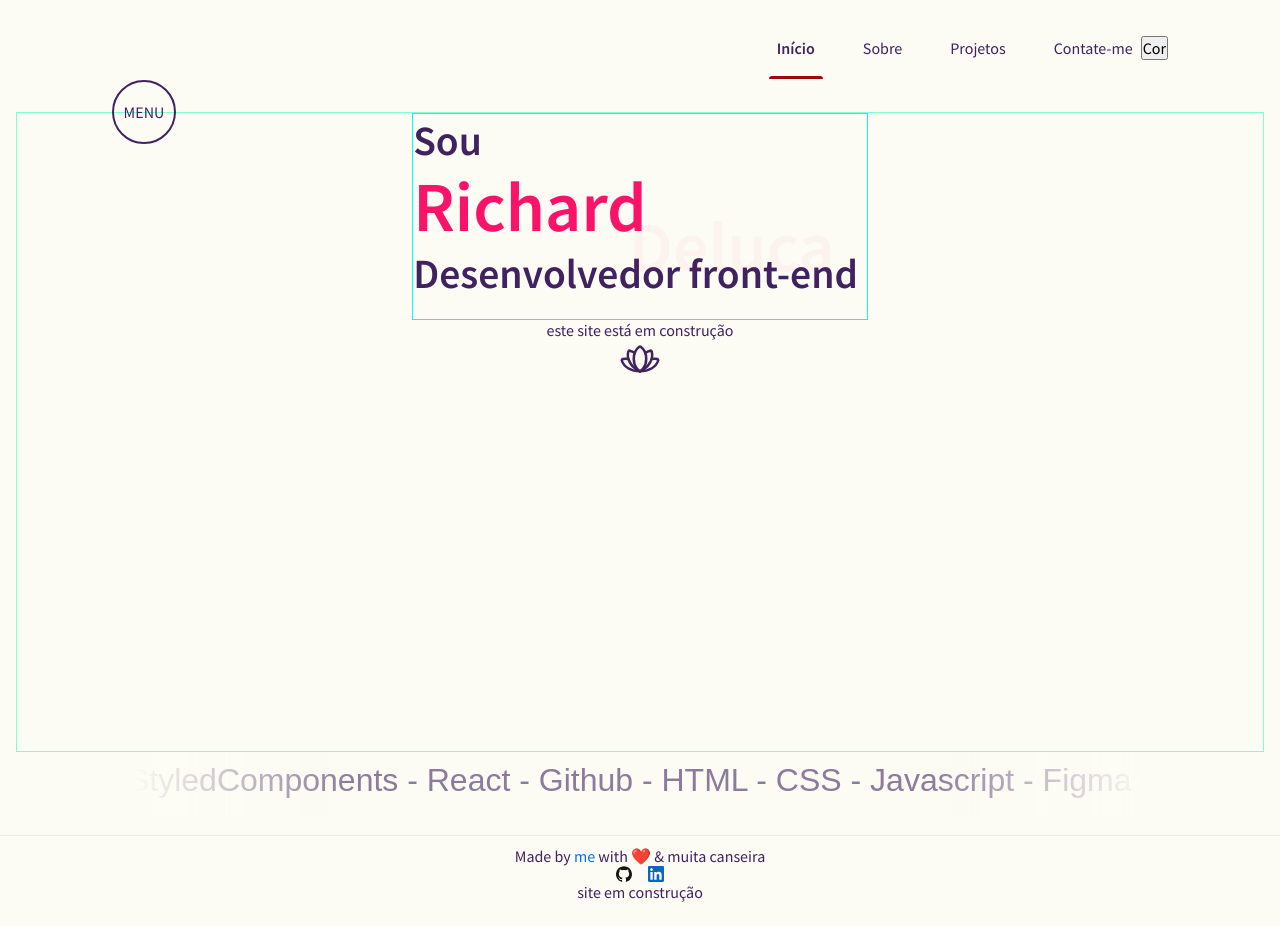
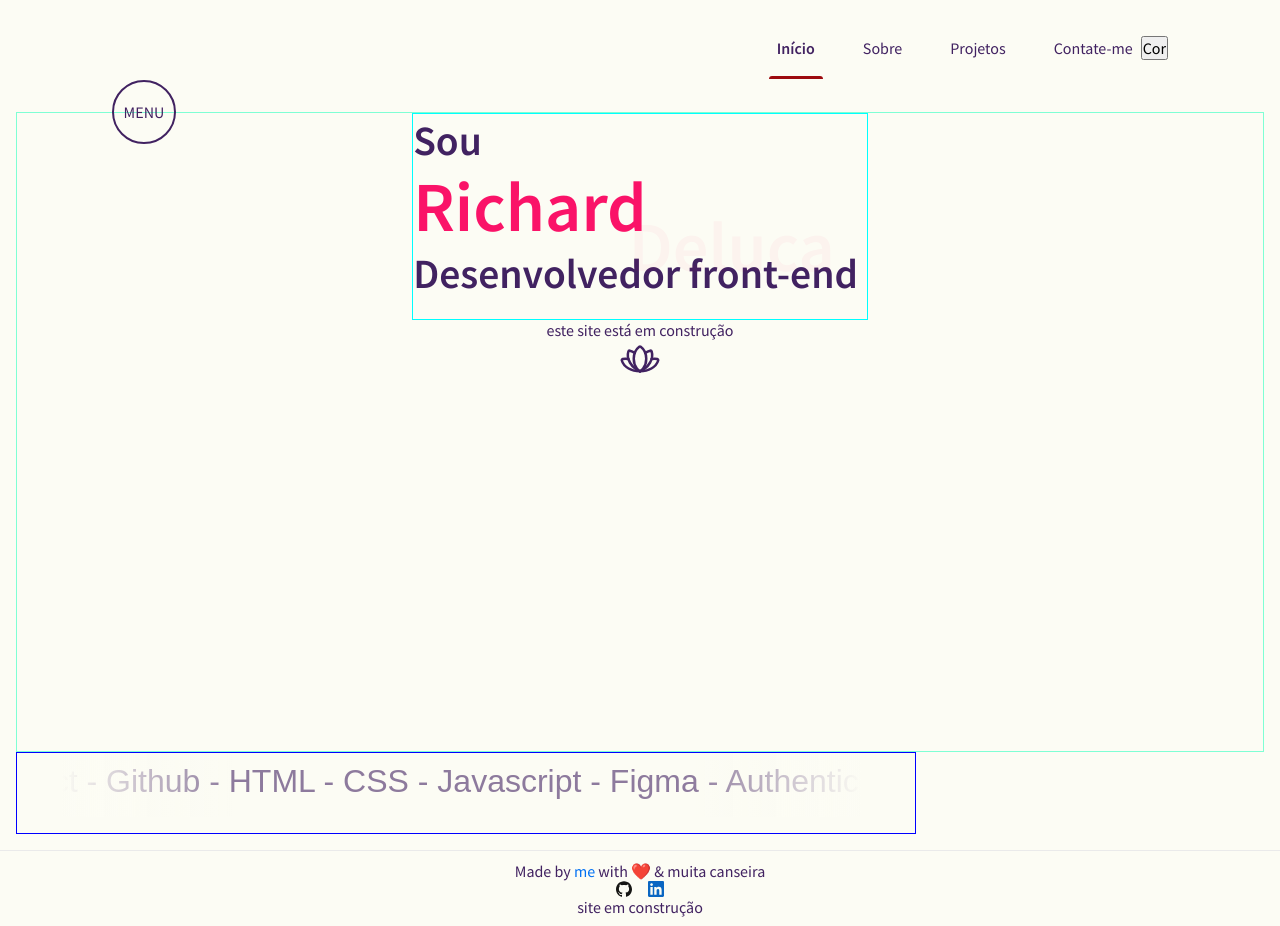
Before and after one commit to richarddeluca/my-best-portfolio, a Next.js app: page / in a window 1280 px wide. Built offline with nearby package versions, Linux system fonts and the light colour scheme.

Commit message:
headline improvements

```diff
--- a/components/Headlines/index.tsx
+++ b/components/Headlines/index.tsx
@@ -14,7 +14,20 @@ export function Headlines(props: Props) {
   return (
     <div className={styles.ticker}>
       <div className={styles.tickerNews}>
-        <p className={styles.tickerLine}>
+        <div className={styles.tickerLine}>
+          {
+            textList.map((chunk) => {
+              count++
+              chunkText = (chunk)
+              return (
+                <span key={count}>
+                  <span className={styles.tickerSpan}>
+                    {chunkText}
+                  </span>{' - '}
+                </span>
+              )
+            })
+          }
           {
             textList.map((chunk) => {
               count++
@@ -29,8 +42,9 @@ export function Headlines(props: Props) {
             })
           }
 
-        </p>
+
+        </div>
       </div>
-    </div>
+    </div >
   )
 }
--- a/components/Headlines/styles.module.scss
+++ b/components/Headlines/styles.module.scss
@@ -1,32 +1,52 @@
 .ticker {
+
+  position: relative;
+  min-height: 82px;
+  width: 90%;
+  max-width: 900px;
+  padding-bottom: 10px;
+  border: 1px solid blue;
+}
+
+.ticker,
+.ticker * {
   overflow: hidden;
-  width: 90%;
-  padding-bottom: 10px;
-  left: 0;
-  margin: auto;
+}
+
+.tickerLine {
+  white-space: nowrap;
 }
 
 .tickerNews {
-  width: 7000px;
+  width: fit-content;
+  position: absolute;
   padding: 10px 0;
   color: var(--text-one-06);
   font-size: 2rem;
   font-family: sans-serif;
 
+  animation: move-left-to-right linear 26s infinite;
 }
 
-.tickerNews>* {
-  display: inline-block;
-  animation: news 30s infinite linear;
+/* use this one to move from left to right direction */
+@keyframes move-left-to-right {
+  from {
+    transform: translateX(-50%);
+  }
+
+  to {
+    transform: translateX(0);
+  }
 }
 
-@keyframes news {
-  0% {
+/* use this one to move from right to left direction */
+@keyframes move-right-to-left {
+  from {
     transform: translateX(0);
   }
 
-  100% {
-    transform: translateX(-1400px);
+  to {
+    transform: translateX(-50%);
   }
 }
 
@@ -37,20 +57,18 @@
 .ticker::before {
   position: absolute;
   height: 4rem;
-  left: 5vw;
-  right: 5vw;
+  left: 0;
+  right: 0;
   content: "";
   background: linear-gradient(to right,
-      var(--bg-one) 6%,
-      var(--bg-one-00) 25% 75%,
+      var(--bg-one) 5%,
+      var(--bg-one-00) 24% 75%,
       var(--bg-one) 94% 100%);
-
   // background: linear-gradient(to right,
-  //    rgba(0, 0, 255, 0.199) 10%,
-  //    rgba(255, 0, 0, 0.267) 10% 50%,
-  //    rgba(255, 255, 0, 0.144) 50% 90%,
-  //    rgba(0, 128, 0, 0.116) 90% 100%
-  // );
+  //     rgba(0, 0, 255, 0.199) 10%,
+  //     rgba(255, 0, 0, 0.267) 10% 50%,
+  //     rgba(255, 255, 0, 0.144) 50% 90%,
+  //     rgba(0, 128, 0, 0.116) 90% 100%);
   pointer-events: none;
   z-index: 1;
 }
```
